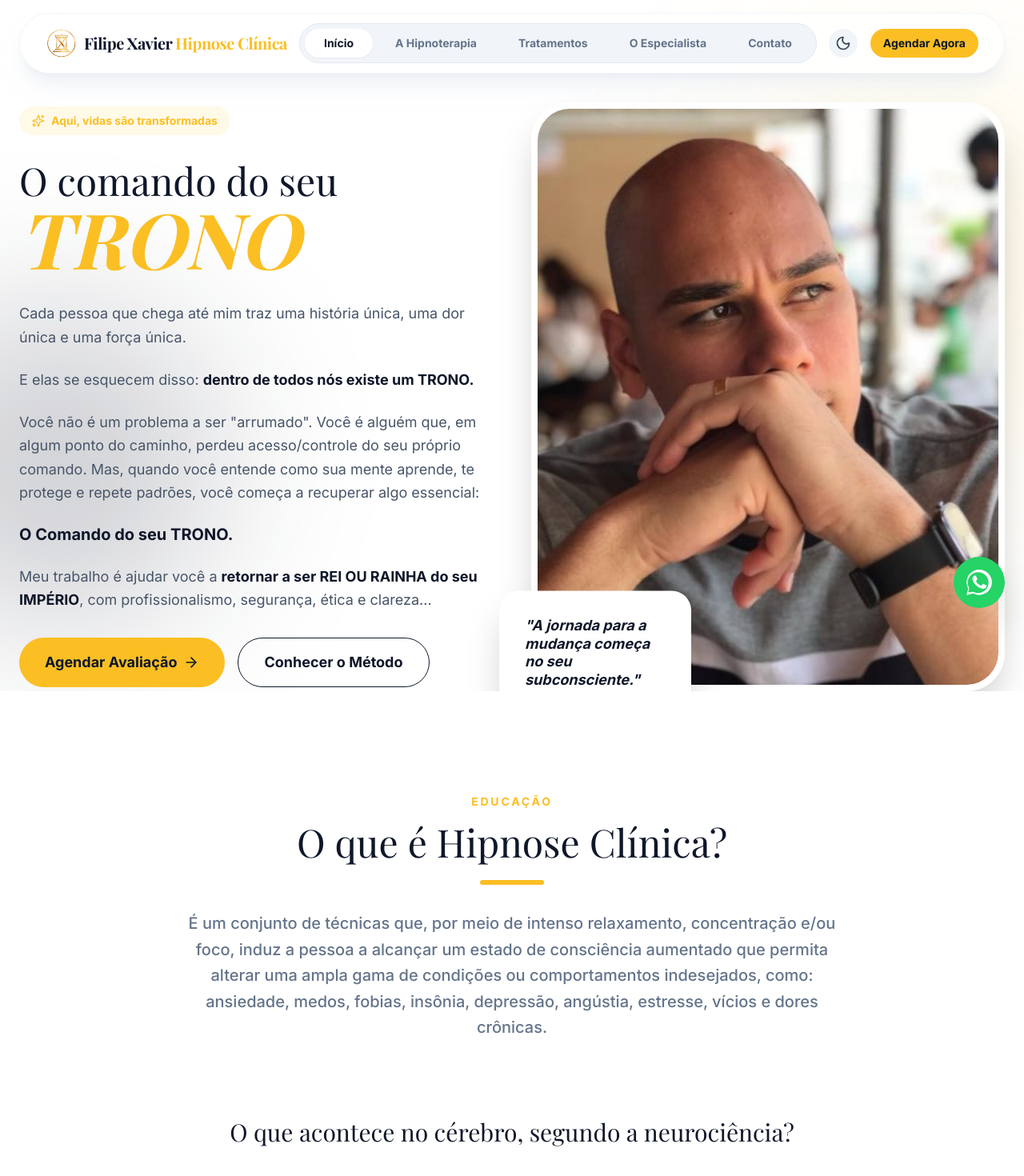
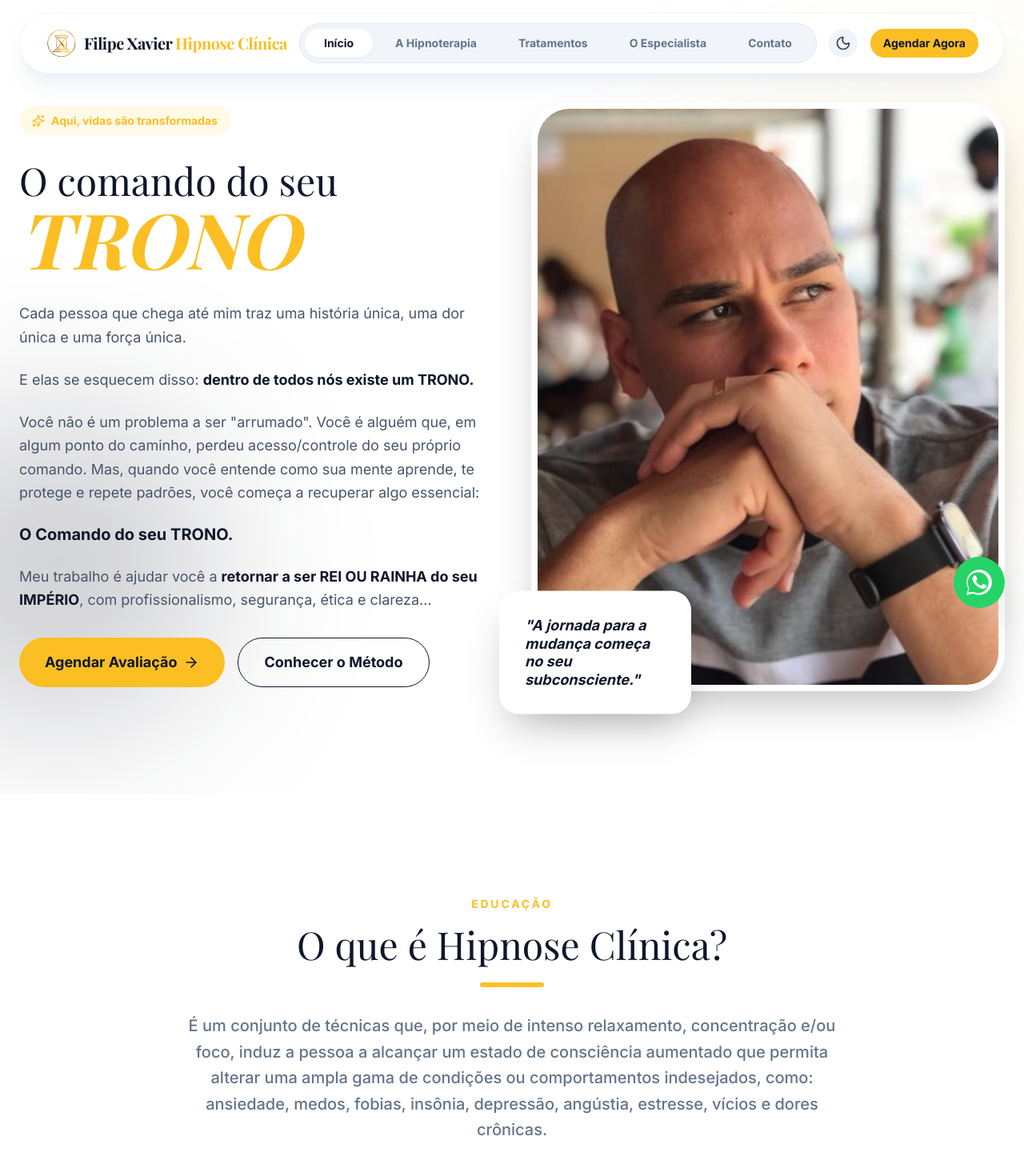
Before and after one commit to jairosouza67/XavierHipnose, a React (Vite) app: page / in a window 1280 px wide. Shown: the top 1470 px of the page at 80% size. Built offline with nearby package versions, Linux system fonts and the light colour scheme; a web font is replaced by a local one.

Commit message:
Blur changes

```diff
--- a/src/components/sections/HeroSection.tsx
+++ b/src/components/sections/HeroSection.tsx
@@ -12,13 +12,15 @@
     return (
         <section
             id="home"
-            className="relative min-h-screen flex items-center overflow-hidden pt-32 bg-white dark:bg-slate-900 transition-colors duration-300"
+            className="relative min-h-screen flex items-center overflow-hidden pt-32 pb-32 bg-white dark:bg-slate-900 transition-colors duration-300"
             aria-labelledby="hero-heading"
         >
             {/* Background Decor - decorative, hidden from screen readers */}
             <div className="absolute inset-0 z-0" aria-hidden="true">
                 <div className="absolute top-20 right-[-10%] w-[500px] h-[500px] bg-secondary/10 dark:bg-secondary/5 rounded-full blur-[120px]" />
                 <div className="absolute bottom-20 left-[-10%] w-[400px] h-[400px] bg-primary/20 dark:bg-primary/10 rounded-full blur-[100px]" />
+                {/* Additional blur circle for smooth transition */}
+                <div className="absolute bottom-[-15%] right-[20%] w-[350px] h-[350px] bg-secondary/8 dark:bg-secondary/4 rounded-full blur-[100px]" />
             </div>
 
             <div className="max-w-7xl mx-auto px-6 grid lg:grid-cols-2 gap-12 items-center relative z-10">
@@ -76,7 +78,7 @@
                 </div>
 
                 <AnimatedSection direction="right" delay={0.2} className="relative">
-                    <div className="relative z-10 rounded-[3rem] overflow-hidden shadow-2xl border-8 border-white dark:border-slate-800">
+                    <div className="relative z-10 rounded-[3rem] overflow-hidden shadow-2xl border-8 border-white">
                         <img
                             src="/profile.jpg"
                             alt="Filipe Xavier - Hipnoterapeuta Clínico"
@@ -88,11 +90,11 @@
                     <motion.div
                         animate={{ y: [0, -20, 0] }}
                         transition={{ duration: 4, repeat: Infinity, ease: "easeInOut" }}
-                        className="absolute -bottom-10 -left-10 bg-white dark:bg-slate-800 p-8 rounded-3xl shadow-2xl z-20 max-w-[240px]"
+                        className="absolute -bottom-10 -left-10 bg-white p-8 rounded-3xl shadow-2xl z-20 max-w-[240px]"
                         role="complementary"
                         aria-label="Citação inspiradora"
                     >
-                        <p className="text-primary dark:text-white font-bold italic text-lg leading-tight">
+                        <p className="text-primary font-bold italic text-lg leading-tight">
                             "A jornada para a mudança começa no seu subconsciente."
                         </p>
                     </motion.div>
```
